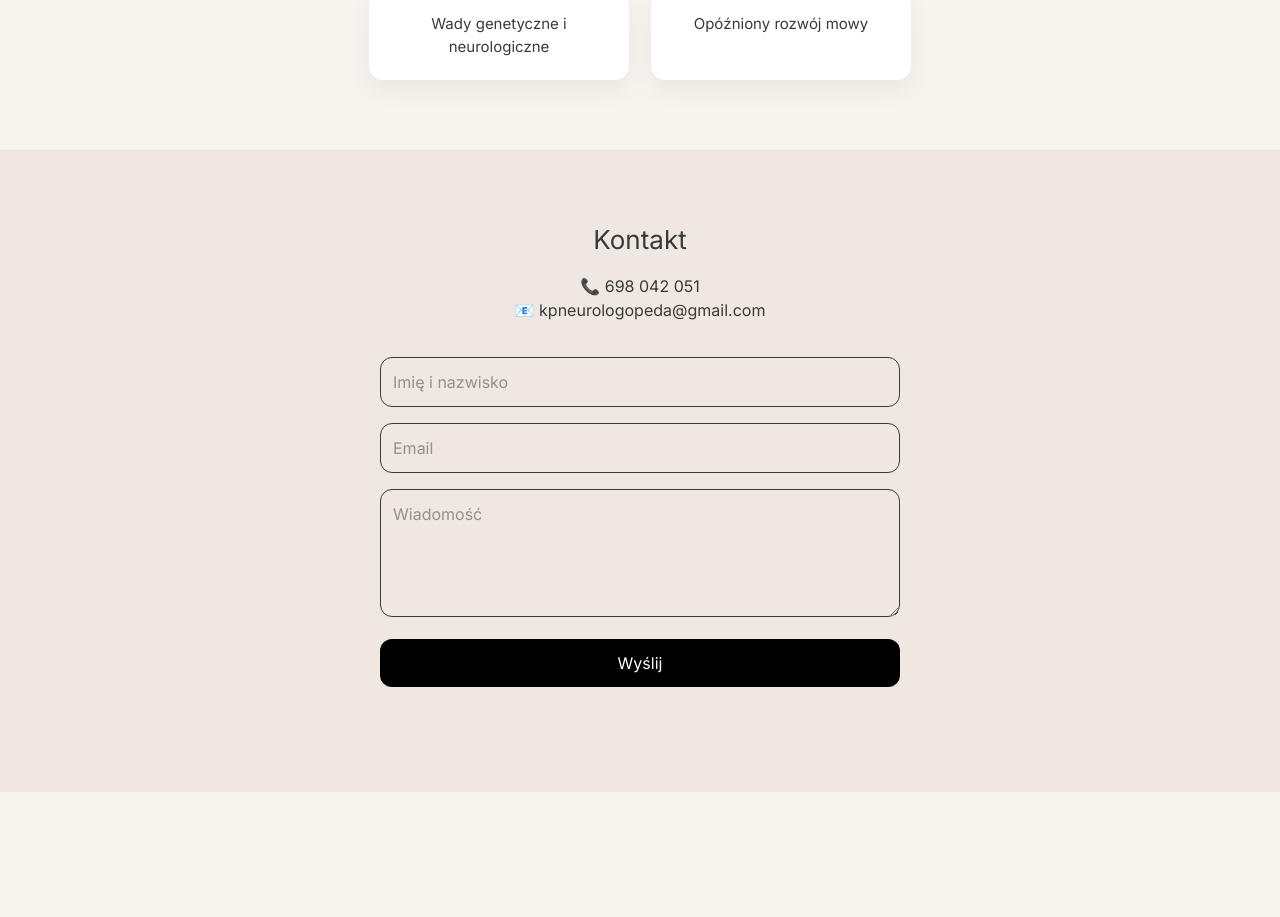
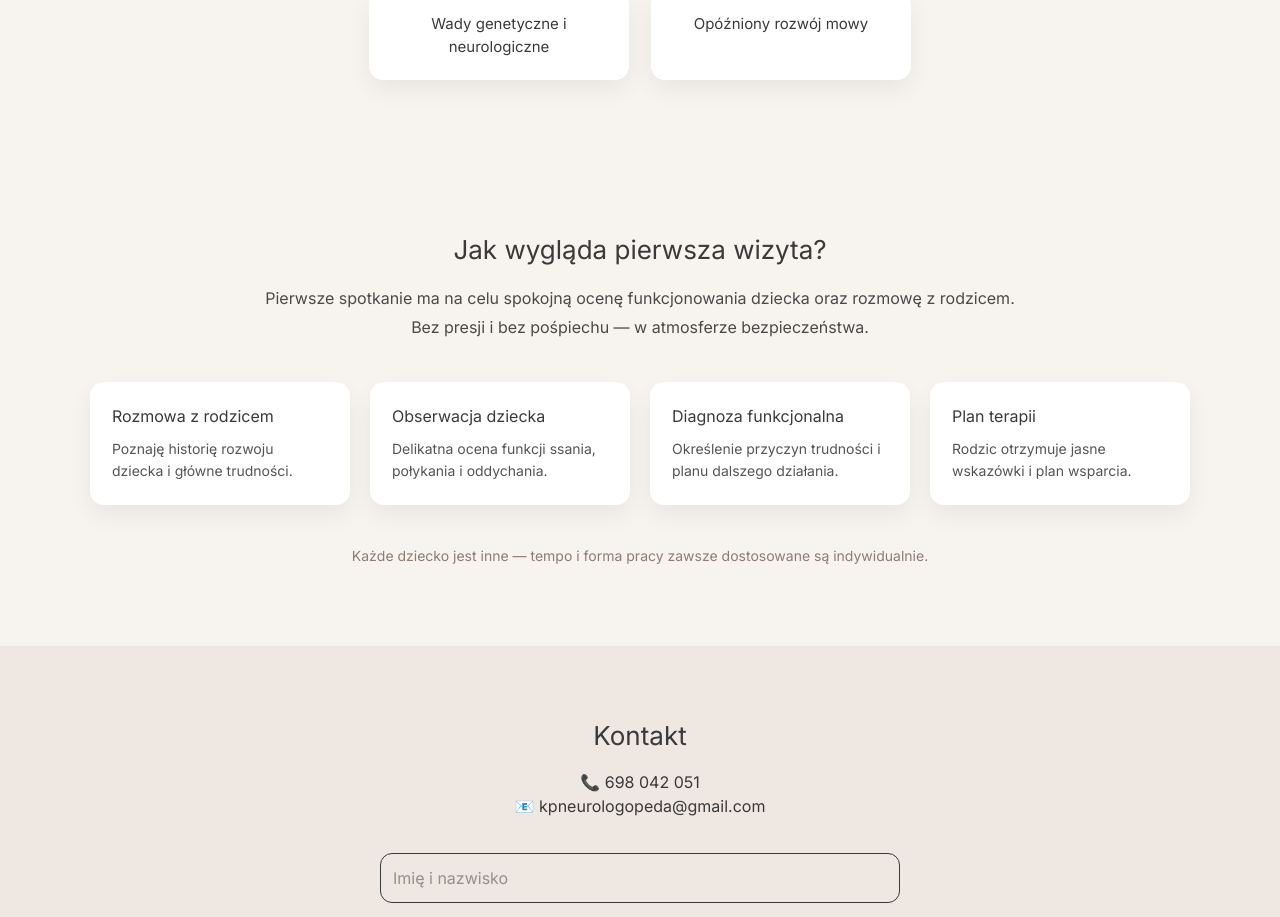
Before and after one commit to mateuszpuchala86-bit/neurologopeda-site, a Next.js app: page / in a window 1280 px wide. Shown: the part 2751-3668 px from the top of the page. Before the commit the page ends 3543 px from the top, so only its background shows below. Built offline with nearby package versions, Linux system fonts and the light colour scheme.

Commit message:
add first visit section

```diff
--- a/src/app/page.js
+++ b/src/app/page.js
@@ -256,7 +256,80 @@ export default function Home() {
           ))}
         </div>
       </section>
+<section style={{
+  background: "#F7F3EF",
+  padding: "80px 20px",
+  textAlign: "center"
+}}>
 
+  <h2 style={{ fontSize: "26px", marginBottom: "15px" }}>
+    Jak wygląda pierwsza wizyta?
+  </h2>
+
+  <p style={{
+    maxWidth: "750px",
+    margin: "0 auto 40px",
+    lineHeight: "1.8",
+    fontSize: "16px",
+    color: "#4A4A4A"
+  }}>
+    Pierwsze spotkanie ma na celu spokojną ocenę funkcjonowania dziecka
+    oraz rozmowę z rodzicem. Bez presji i bez pośpiechu — w atmosferze bezpieczeństwa.
+  </p>
+
+  <div style={{
+    display: "flex",
+    flexWrap: "wrap",
+    justifyContent: "center",
+    gap: "20px"
+  }}>
+
+    {[
+      {
+        title: "Rozmowa z rodzicem",
+        text: "Poznaję historię rozwoju dziecka i główne trudności."
+      },
+      {
+        title: "Obserwacja dziecka",
+        text: "Delikatna ocena funkcji ssania, połykania i oddychania."
+      },
+      {
+        title: "Diagnoza funkcjonalna",
+        text: "Określenie przyczyn trudności i planu dalszego działania."
+      },
+      {
+        title: "Plan terapii",
+        text: "Rodzic otrzymuje jasne wskazówki i plan wsparcia."
+      }
+    ].map((item, i) => (
+      <div key={i} style={{
+        background: "white",
+        padding: "22px",
+        borderRadius: "14px",
+        width: "260px",
+        boxShadow: "0 10px 25px rgba(0,0,0,0.06)",
+        textAlign: "left"
+      }}>
+        <h3 style={{ fontSize: "16px", marginBottom: "10px" }}>
+          {item.title}
+        </h3>
+        <p style={{ fontSize: "14px", lineHeight: "1.6", color: "#555" }}>
+          {item.text}
+        </p>
+      </div>
+    ))}
+
+  </div>
+
+  <p style={{
+    marginTop: "40px",
+    fontSize: "14px",
+    color: "#8B7D73"
+  }}>
+    Każde dziecko jest inne — tempo i forma pracy zawsze dostosowane są indywidualnie.
+  </p>
+
+</section>
       {/* KONTAKT */}
       <section id="kontakt" style={{
         background: "#EFE7E1",
```
